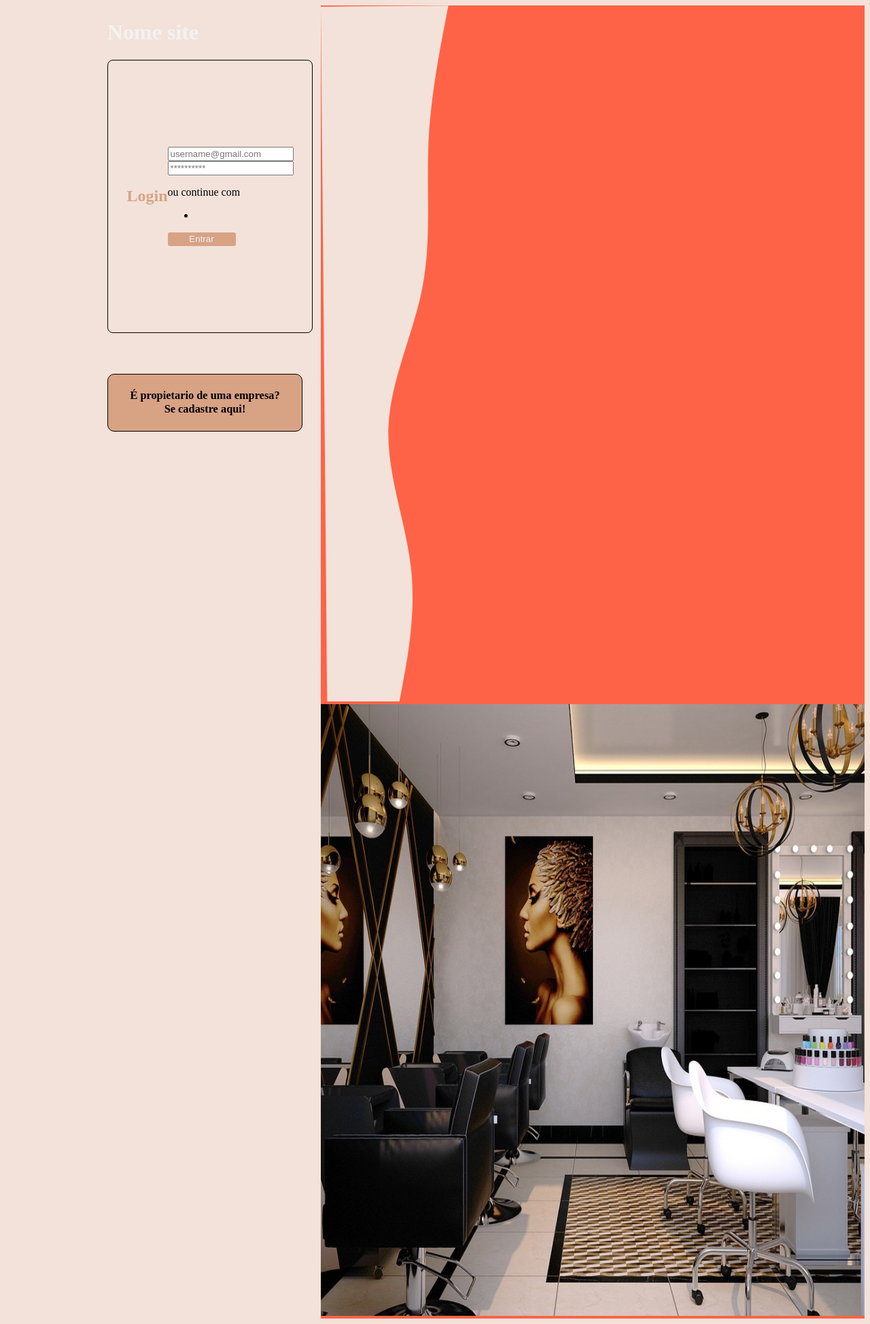
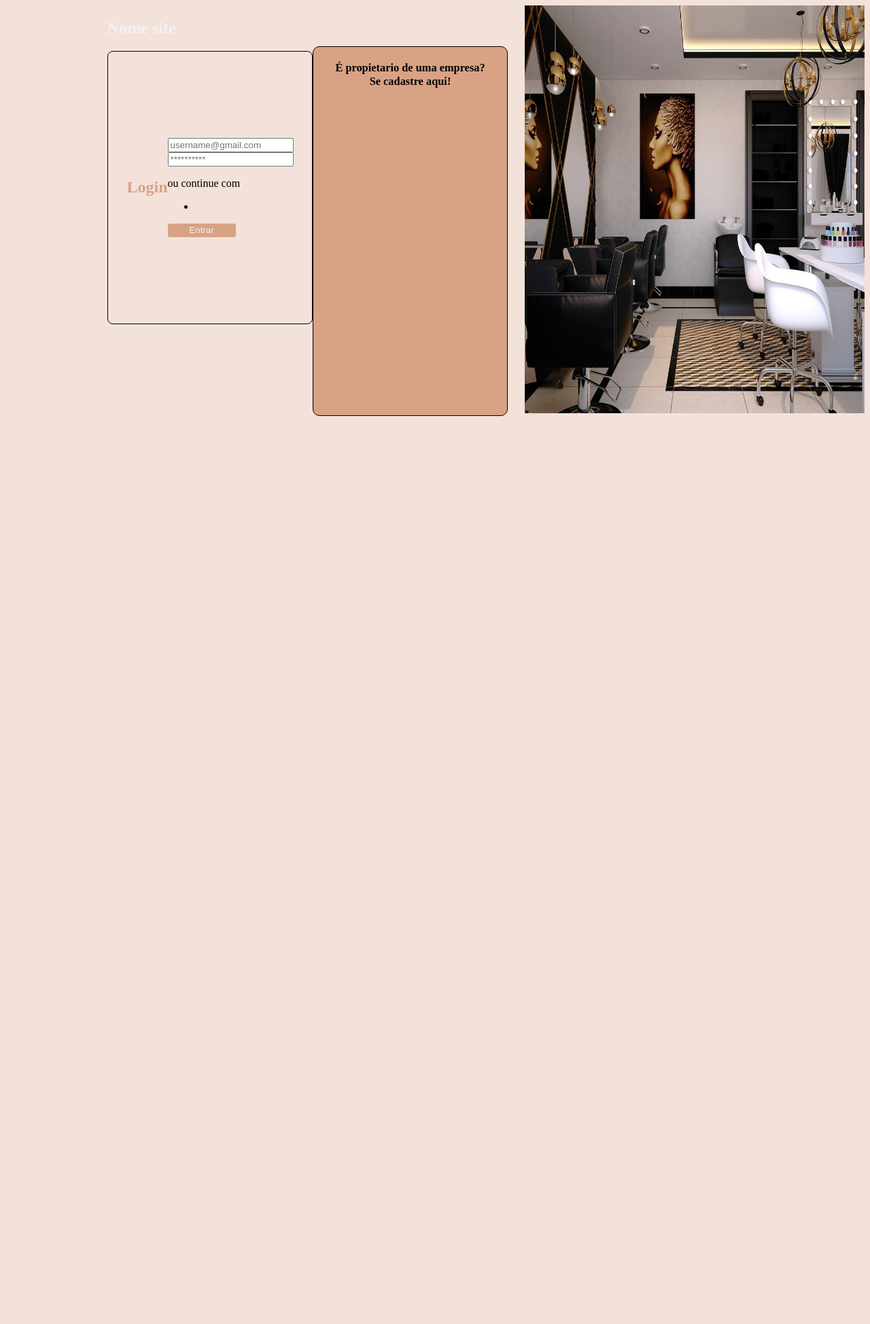
Before and after one commit to SraBanach/Plataforma-de-agendamento, a PHP site: page /telaLogin.html in a window 1280 px wide. Shown: the whole page at 68% size. After the commit the page ends 612 px from the top, so only its background shows below. Run offline with PHP 8.4, Linux system fonts and the light colour scheme.

Commit message:
refatoração svg

```diff
--- a/assets/css/telaLogin.css
+++ b/assets/css/telaLogin.css
@@ -45,19 +45,20 @@ h2{
 }
 .fototelalogin{
     width: 100%;
-    width: 800px;
-    height: 900px;
+    width: 500px;
+    height: 600px;
+    position: relative;
 }
 
 .telaLogin{
     display: grid;
-    grid-template-columns: 1fr 1fr;
+    grid-template-columns: 1fr 1fr 1fr;
 }
 
 #login{
     margin-left: 150px;
 }
 
-.fotosvg{
+/* .fotosvg{
     background-color: tomato;
-}
+} */
--- a/telaLogin.html
+++ b/telaLogin.html
@@ -8,7 +8,7 @@
     <link rel="stylesheet" href="./assets/css/telaLogin.css">
 </head>
 <body>
-    <class class="telaLogin">
+    <section class="telaLogin">
         <div id="login">
             <h1>Nome site</h1>
             <div class="login-conteiner">
@@ -25,17 +25,17 @@
                     <button class="botaoLogin" type="submit">Entrar</button>
                 </form>
             </div>
-        </section>
+        </div>
         <section class="cadastro">
             <h3>É propietario de uma empresa?<br> Se cadastre aqui!</h3>
-        </div>
+        </section>
         <div class="fotosvg">
-            <svg xmlns="http://www.w3.org/2000/svg" width="188" height="1024" viewBox="0 0 188 1024" fill="none">
+            <!-- <svg xmlns="http://www.w3.org/2000/svg" width="188" height="1024" viewBox="0 0 188 1024" fill="none">
                 <path d="M187.611 0.190674L180.956 34.6841C174.561 69.1751 160.859 138.165 158.232 207.055C155.605 275.944 162.749 344.743 149.699 413.728C136.649 482.712 102.102 551.893 99.4748 620.782C96.8476 689.671 124.837 758.28 132.633 827.074C140.429 895.868 126.727 964.858 120.332 999.349L113.677 1033.84L9.44896 1034.8L9.13399 1000.37C8.81903 965.937 8.1891 897.078 7.55917 828.218C6.92924 759.359 6.29931 690.5 5.66938 621.641C5.03945 552.781 4.40952 483.922 3.77959 415.063C3.14966 346.203 2.51973 277.344 1.8898 208.485C1.25987 139.626 0.629937 70.7662 0.314972 36.3366L7.40977e-06 1.90695L187.611 0.190674Z" fill="#F3E2D9"/>
-            </svg>
+            </svg> -->
         <img src="./assets/img/beauty-salon.jpg" alt="foto de um salao" class="fototelalogin">
         </div>
-    </class>
+    </section>
 
 </body>
 </html>
```
